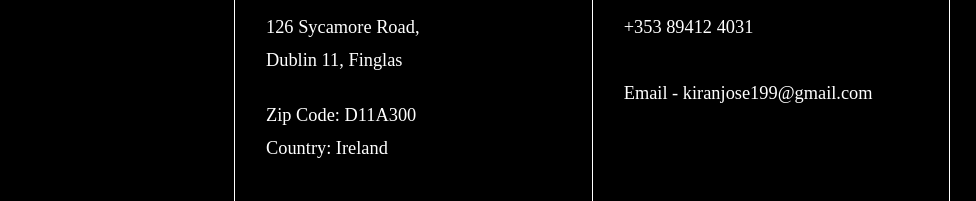
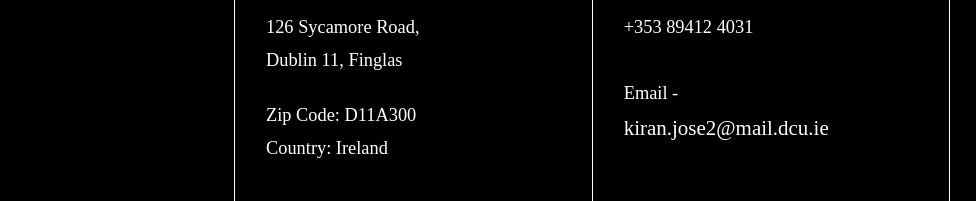
Before and after one commit to KiranJose11112223/Kiranjose, a plain HTML site: page getintouch.html in a window 1280 px wide. Shown: the part 831-1032 px from the top of the page, 0-976 px from the left. Drawn offline with Linux system fonts and the light colour scheme; a web font is replaced by a local one.

Commit message:
Updated mail

```diff
--- a/getintouch.html
+++ b/getintouch.html
@@ -110,7 +110,7 @@
                         Contact
                     </div>
                     <div class="content_body">
-                        +353 89412 4031<br><br>Email - kiranjose199@gmail.com
+                        +353 89412 4031<br><br>Email - <a href="mailto:kiran.jose2@mail.dcu.ie">kiran.jose2@mail.dcu.ie</a>
                     </div>
                 </div>
             </div>
```
